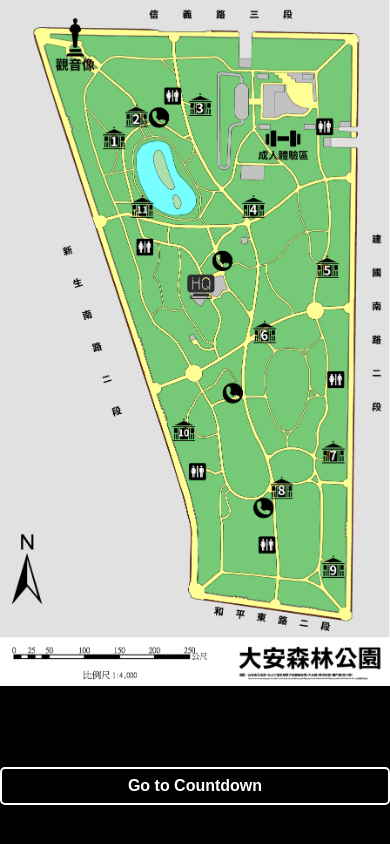
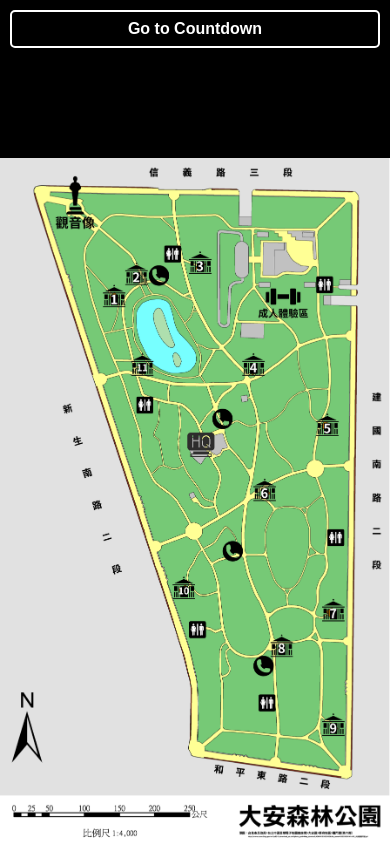
Before and after one commit to MarkymarkLee/test-js-server, a plain HTML site: page map.html in a window 390 px wide. Drawn offline with Linux system fonts and the light colour scheme.

Commit message:
Update map.html

```diff
--- a/map.html
+++ b/map.html
@@ -16,11 +16,6 @@
             height: 100vh;
             text-align: center;
         }
-        img {
-            max-width: 100%;
-            max-height: calc(100vh - 70px); /* 確保地圖大小適應手機畫面 */
-            object-fit: contain;
-        }
         button {
             padding: 8px 20px;
             font-size: 16px;
@@ -30,15 +25,27 @@
             border: 2px solid white; /* 添加白色邊框 */
             border-radius: 5px;
             cursor: pointer;
-            margin-bottom: 10%;
+            margin: 10px auto 0; /* 上 10px，自動水平居中，下 0px */
+            width: 95%; /* 按鈕寬度占80% */
         }
         button:hover {
             background-color: #333; /* 按鈕 hover 時變成深灰色 */
         }
+        img {
+            max-width: 100%;
+            max-height: calc(100vh - 70px); /* 確保地圖大小適應手機畫面 */
+            object-fit: contain;
+        }
+        @media screen and (max-width: 768px) {
+            button {
+                width: 95%;
+                font-size: 16px;
+            }
+        }
     </style>
 </head>
 <body>
+    <button onclick="window.location.href='in.html'">Go to Countdown</button>
     <img src="台大逃走中 - 安森地圖.png" alt="Map">
-    <button onclick="window.location.href='index.html'">Go to Countdown</button>
 </body>
 </html>
```
